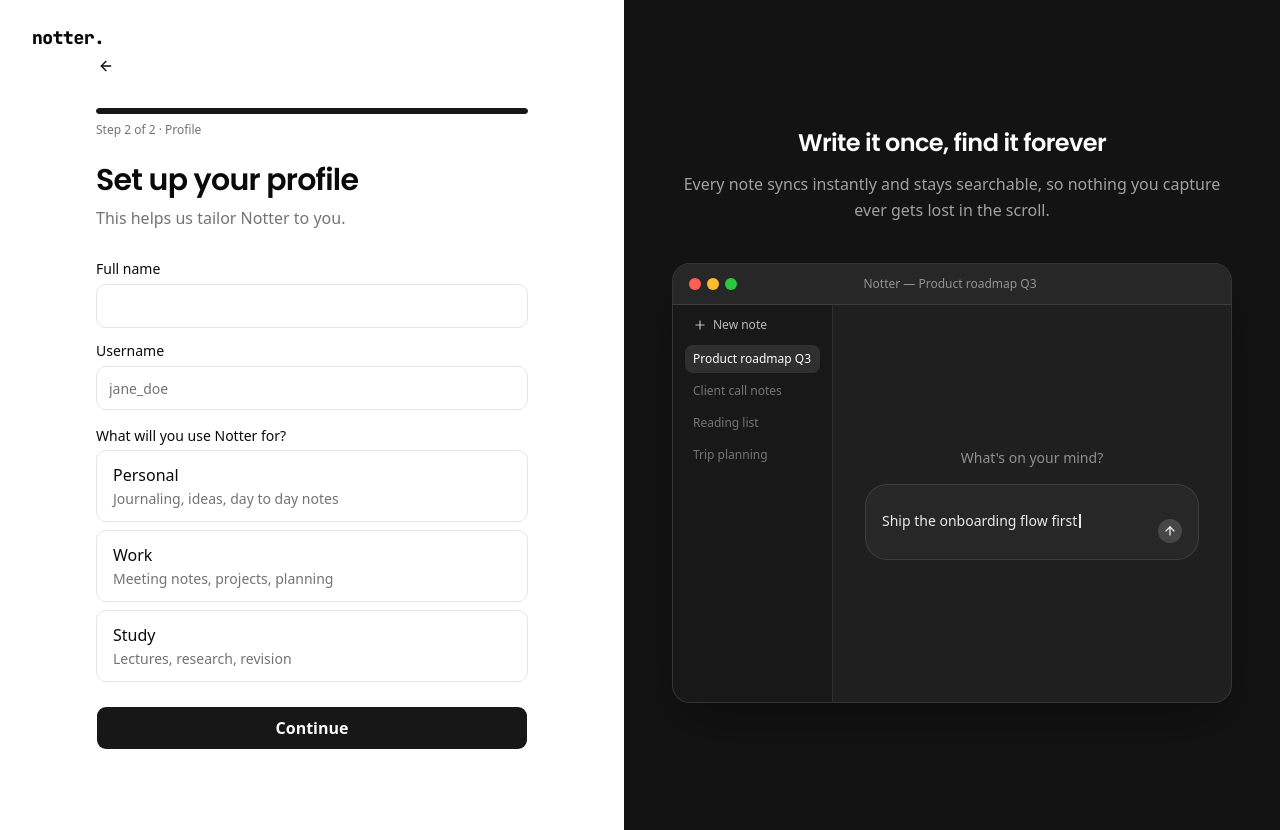
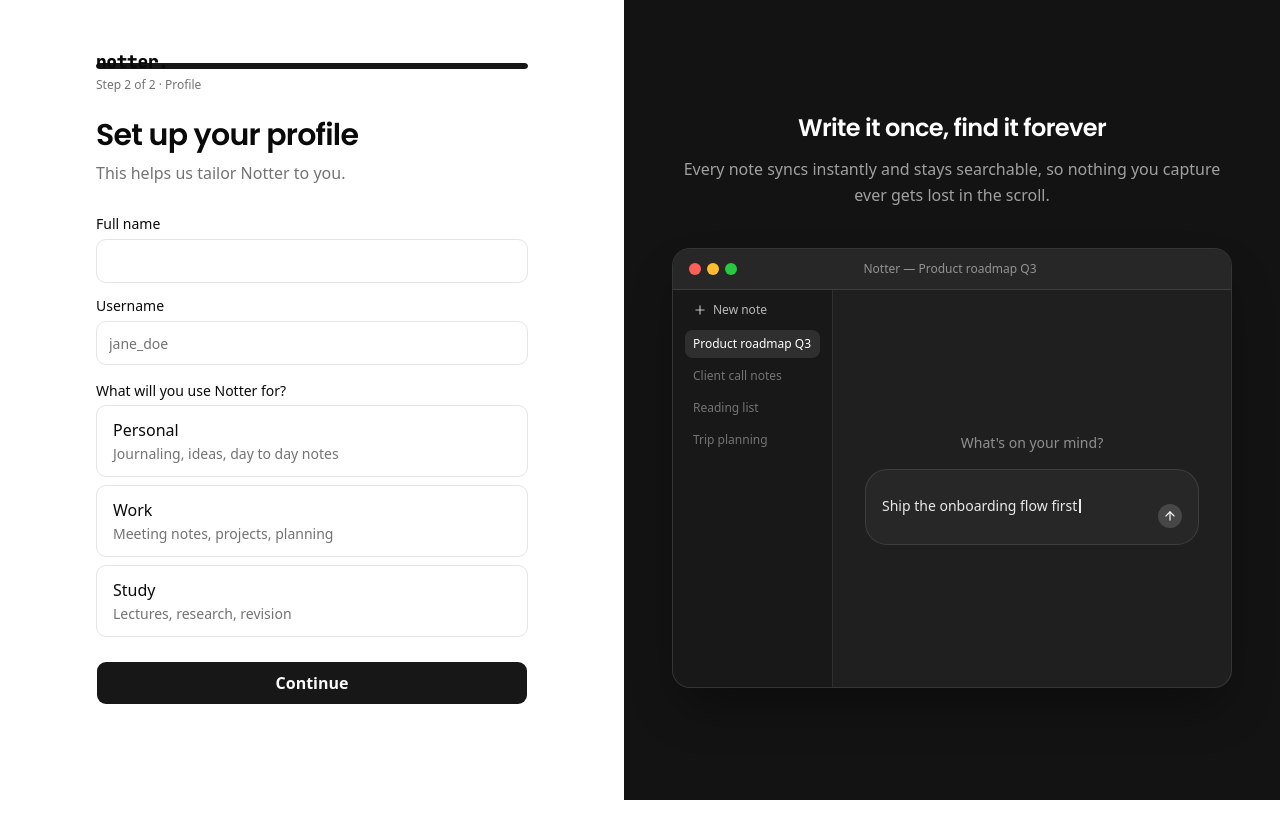
Before and after one commit to rohhhan8/notter, a Next.js app in the folder apps/web/: page /onboarding/profile in a window 1280 px wide. After the commit the page ends 800 px from the top, so only its background shows below. Built offline with nearby package versions, Linux system fonts and the light colour scheme.

Commit message:
refactor: remove onboarding back button and update layout for fixed viewport height

```diff
--- a/apps/web/src/app/onboarding/layout.tsx
+++ b/apps/web/src/app/onboarding/layout.tsx
@@ -4,10 +4,10 @@
 
 export default function OnboardingLayout({ children }: LayoutProps<"/onboarding">) {
   return (
-    <div className="relative flex min-h-dvh flex-col bg-background lg:flex-row">
-      <Wordmark className="absolute left-6 top-[max(env(safe-area-inset-top),24px)] z-10 text-lg sm:left-8" />
-      <main className="mx-auto flex w-full max-w-md flex-1 flex-col px-6 pb-[max(env(safe-area-inset-bottom),24px)] pt-[max(env(safe-area-inset-top),24px)] sm:max-w-lg sm:px-8 lg:mx-0 lg:max-w-none lg:basis-1/2 lg:justify-center lg:px-16 lg:py-12 xl:px-24">
+    <div className="relative flex h-dvh flex-col overflow-hidden bg-background lg:flex-row">
+      <main className="mx-auto flex min-h-0 w-full max-w-md flex-1 flex-col overflow-y-auto px-6 pb-[max(env(safe-area-inset-bottom),24px)] pt-[max(env(safe-area-inset-top),24px)] sm:max-w-lg sm:px-8 lg:mx-0 lg:max-w-none lg:basis-1/2 lg:justify-center lg:px-16 lg:py-12 xl:px-24">
         <div className="flex w-full max-w-md flex-1 flex-col lg:flex-none">
+          <Wordmark className="mb-8 text-lg lg:absolute lg:left-16 lg:top-12 lg:mb-0 xl:left-24" />
           {/* Each route's page.tsx renders nothing visible — OnboardingFlow
               (mounted once, here) derives the active step from the URL
               itself and owns all step content and the persistent chrome. */}
--- a/apps/web/src/features/onboarding/components/onboarding-flow.tsx
+++ b/apps/web/src/features/onboarding/components/onboarding-flow.tsx
@@ -2,9 +2,7 @@
 
 import { createContext, useContext, useEffect } from "react";
 import { useRouter, usePathname } from "next/navigation";
-import { ArrowLeft } from "lucide-react";
 import { createOnboardingClient } from "@notter/api-client";
-import { Button } from "@/components/ui/button";
 import { getApiBaseUrl } from "@/lib/env";
 import { OnboardingStepper } from "@/features/onboarding/components/onboarding-stepper";
 import { WelcomeScreen } from "@/features/onboarding/components/welcome-screen";
@@ -12,13 +10,7 @@
 import { SignInForm } from "@/features/onboarding/components/sign-in-form";
 import { ProfileForm } from "@/features/onboarding/components/profile-form";
 import { WelcomeBackScreen } from "@/features/onboarding/components/welcome-back-screen";
-import {
-  stepHref,
-  stepperPosition,
-  backStep,
-  getStepFromPathname,
-  type OnboardingStep,
-} from "@/features/onboarding/steps";
+import { stepHref, stepperPosition, getStepFromPathname, type OnboardingStep } from "@/features/onboarding/steps";
 
 const titles: Partial<Record<OnboardingStep, { title: string; subtitle?: string }>> = {
   "sign-up": { title: "Create your account", subtitle: "Takes less than a minute." },
@@ -39,14 +31,19 @@
 /**
  * Mounted once by app/onboarding/layout.tsx — a layout persists across
  * nested route changes in the App Router, so this component instance (and
- * everything inside it: the back button, the stepper, the header) never
- * unmounts as the user moves between onboarding steps. It reads the current
- * step from the URL itself (usePathname), rather than each route's page.tsx
- * passing it down, specifically so the layout doesn't need `children` (whose
- * identity swaps on every navigation) in the persistent part of the tree at
- * all. Route pages under app/onboarding/* exist only so the URL and browser
+ * everything inside it: the stepper, the header) never unmounts as the user
+ * moves between onboarding steps. It reads the current step from the URL
+ * itself (usePathname), rather than each route's page.tsx passing it down,
+ * specifically so the layout doesn't need `children` (whose identity swaps
+ * on every navigation) in the persistent part of the tree at all. Route
+ * pages under app/onboarding/* exist only so the URL and browser
  * back/forward keep working — their own content is unused, StepContent below
  * is a plain switch on the step name.
+ *
+ * There's no in-app back button: the device's own back gesture/button
+ * already navigates correctly since every step is a real route, and a
+ * second back affordance next to the wordmark collided with it on narrow
+ * screens.
  *
  * Route protection (redirecting a signed-in user off welcome/sign-up/sign-in,
  * and a signed-out user off /home) is a client-side check here and in
@@ -88,25 +85,12 @@
 
   const chrome = titles[step];
   const position = stepperPosition[step];
-  const back = backStep[step];
 
   return (
     <OnboardingNavigationContext.Provider value={goToStep}>
       <div className="flex flex-col gap-6 pb-8 empty:pb-0">
         {chrome ? (
           <>
-            {back ? (
-              <Button
-                type="button"
-                variant="ghost"
-                size="icon"
-                aria-label="Go back"
-                onClick={() => goToStep(back)}
-                className="-ml-2 size-9 transition-transform duration-100 ease-out active:scale-[0.94]"
-              >
-                <ArrowLeft className="size-4" />
-              </Button>
-            ) : null}
             {position ? <OnboardingStepper current={position} /> : null}
             <div className="flex flex-col gap-2">
               <h1 className="font-heading text-3xl font-semibold tracking-tight text-balance">{chrome.title}</h1>
--- a/apps/web/src/features/onboarding/steps.ts
+++ b/apps/web/src/features/onboarding/steps.ts
@@ -28,10 +28,3 @@
 };
 
 export const stepperTotal = Math.max(...Object.values(stepperPosition));
-
-/** Where the back button on each step should go. Steps without an entry have no back button. */
-export const backStep: Partial<Record<OnboardingStep, OnboardingStep>> = {
-  "sign-up": "welcome",
-  "sign-in": "welcome",
-  profile: "sign-up",
-};
```
